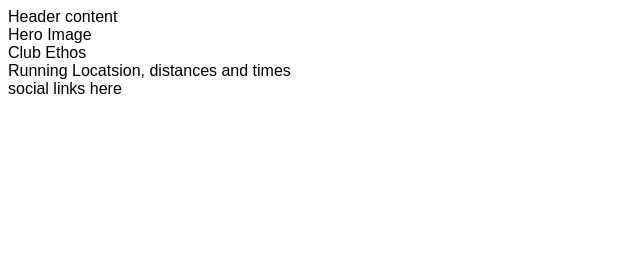
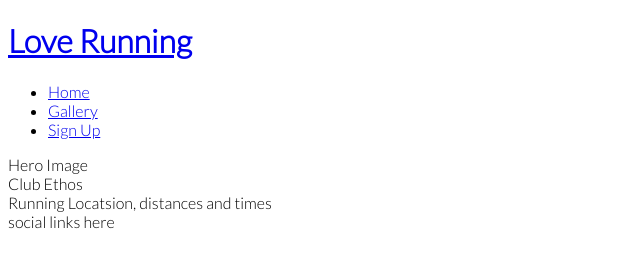
Before and after one commit to EndaMagennis/love-running, a plain HTML site: page index.html in a window 1280 px wide. Shown: the whole page, without its empty margins (0-640 px from the left). Drawn offline with Linux system fonts and the light colour scheme; files that its build step writes are made by us from their sources.

Commit message:
fix: move header content from title to body

```diff
--- a/assets/css/style.css
+++ b/assets/css/style.css
@@ -1,4 +1,6 @@
+@import url('https://fonts.googleapis.com/css2?family=Lato:wght@300&family=Oswald:wght@300&display=swap');
+
 body {
-    font-family: Arial;
-
+    font-family: Lato, sans-serif;
+    font-weight: 300;
 }
--- a/index.html
+++ b/index.html
@@ -10,7 +10,12 @@
 
     <link rel="stylesheet" href="style.css">
     <title>
-        <a href="index.html">
+        Love Running
+    </title>
+</head>
+
+<body>
+    <header><a href="index.html">
         <h1>Love Running</h1>
     </a>
     <nav>
@@ -25,12 +30,7 @@
                 <a href="#">Sign Up</a>
             </li>
         </ul>
-        </nav>
-    </title>
-</head>
-
-<body>
-    <header>Header content</header>
+    </nav></header>
     <section>
         Hero Image
     </section>
```
Lines whose indentation alone changed are shown as unchanged.
